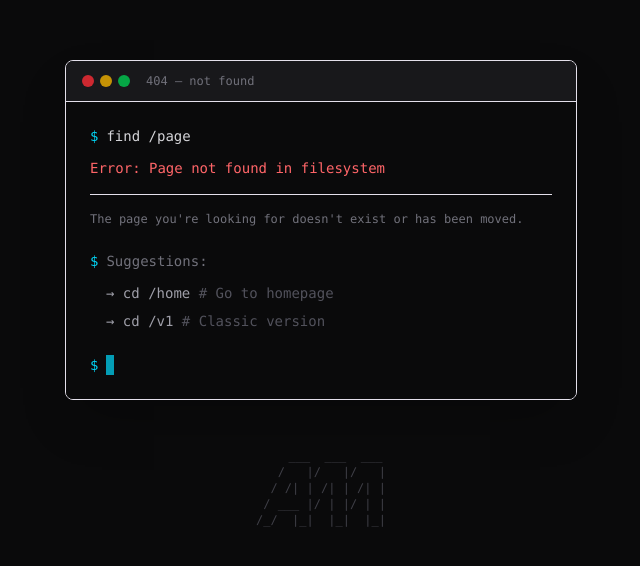
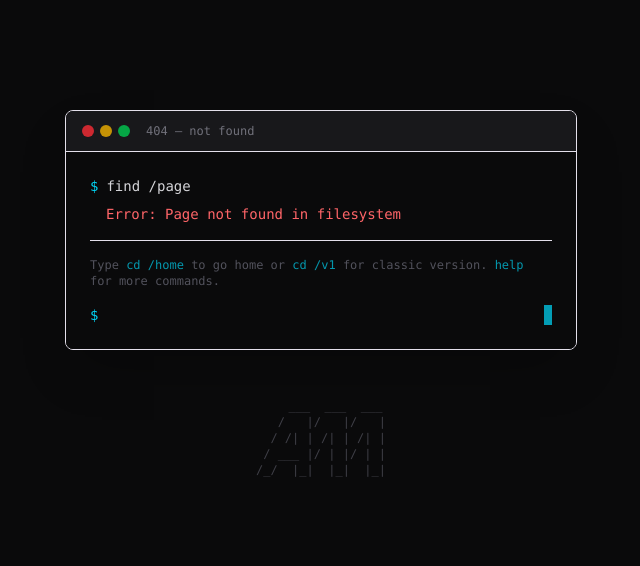
Before and after one commit to nabilelbajdi/nabil-portfolio, a React (Vite) app: page /v2 in a window 1280 px wide. Shown: the part 106-672 px from the top of the page, without its empty margins (319-959 px from the left). Built offline with nearby package versions, Linux system fonts and the light colour scheme; a web font is replaced by a local one.

Commit message:
Fix navbar logos to scroll to top, add interactive 404 terminal

```diff
--- a/src/components/NotFound.jsx
+++ b/src/components/NotFound.jsx
@@ -1,11 +1,73 @@
-import { Link } from 'react-router-dom';
+import { useState, useRef, useEffect } from 'react';
+import { useNavigate } from 'react-router-dom';
 
 /**
- * Custom 404 page with terminal aesthetic matching V2
+ * Custom 404 page with interactive terminal
  */
 export function NotFound() {
+  const [command, setCommand] = useState('');
+  const [history, setHistory] = useState([
+    { type: 'command', text: 'find /page' },
+    { type: 'error', text: 'Error: Page not found in filesystem' },
+  ]);
+  const inputRef = useRef(null);
+  const terminalRef = useRef(null);
+  const navigate = useNavigate();
+
+  // Focus input on mount and when clicking terminal
+  useEffect(() => {
+    inputRef.current?.focus();
+  }, []);
+
+  // Scroll to bottom when history changes
+  useEffect(() => {
+    if (terminalRef.current) {
+      terminalRef.current.scrollTop = terminalRef.current.scrollHeight;
+    }
+  }, [history]);
+
+  const handleCommand = (e) => {
+    e.preventDefault();
+    const cmd = command.trim().toLowerCase();
+
+    if (!cmd) return;
+
+    // Add command to history
+    const newHistory = [...history, { type: 'command', text: cmd }];
+
+    // Process command
+    if (cmd === 'cd /home' || cmd === 'cd ~' || cmd === 'cd /' || cmd === 'home') {
+      setHistory([...newHistory, { type: 'success', text: 'Navigating to home...' }]);
+      setTimeout(() => navigate('/'), 500);
+    } else if (cmd === 'cd /v1' || cmd === 'v1') {
+      setHistory([...newHistory, { type: 'success', text: 'Navigating to v1...' }]);
+      setTimeout(() => window.location.href = 'https://v1.nabilelbajdi.com', 500);
+    } else if (cmd === 'help' || cmd === '?') {
+      setHistory([...newHistory, {
+        type: 'help',
+        text: 'Available commands:\n  cd /home  - Go to homepage\n  cd /v1    - Classic portfolio\n  clear     - Clear terminal\n  help      - Show this message'
+      }]);
+    } else if (cmd === 'clear' || cmd === 'cls') {
+      setHistory([]);
+    } else if (cmd === 'ls') {
+      setHistory([...newHistory, { type: 'output', text: 'home/  v1/' }]);
+    } else if (cmd === 'pwd') {
+      setHistory([...newHistory, { type: 'output', text: '/404' }]);
+    } else {
+      setHistory([...newHistory, {
+        type: 'error',
+        text: `Command not found: ${cmd}. Type 'help' for available commands.`
+      }]);
+    }
+
+    setCommand('');
+  };
+
   return (
-    <div className="min-h-screen flex items-center justify-center bg-[#0a0a0b] text-white p-4">
+    <div
+      className="min-h-screen flex items-center justify-center bg-[#0a0a0b] text-white p-4"
+      onClick={() => inputRef.current?.focus()}
+    >
       <div className="max-w-lg w-full">
         {/* Terminal window */}
         <div className="rounded-lg border border-zinc-800 overflow-hidden shadow-2xl">
@@ -20,46 +82,59 @@ export function NotFound() {
           </div>
 
           {/* Terminal content */}
-          <div className="bg-[#0a0a0b] p-6 font-mono text-sm">
-            <div className="space-y-3">
+          <div
+            ref={terminalRef}
+            className="bg-[#0a0a0b] p-6 font-mono text-sm max-h-80 overflow-y-auto"
+          >
+            <div className="space-y-2">
+              {/* Command history */}
+              {history.map((item, i) => (
+                <div key={i}>
+                  {item.type === 'command' && (
                     <div className="flex">
                       <span className="text-cyan-400 mr-2">$</span>
-                <span className="text-zinc-300">find /page</span>
+                      <span className="text-zinc-300">{item.text}</span>
                     </div>
+                  )}
+                  {item.type === 'error' && (
+                    <div className="text-red-400 pl-4">{item.text}</div>
+                  )}
+                  {item.type === 'success' && (
+                    <div className="text-green-400 pl-4">{item.text}</div>
+                  )}
+                  {item.type === 'output' && (
+                    <div className="text-zinc-400 pl-4">{item.text}</div>
+                  )}
+                  {item.type === 'help' && (
+                    <pre className="text-zinc-400 pl-4 whitespace-pre-wrap">{item.text}</pre>
+                  )}
+                </div>
+              ))}
 
-              <div className="text-red-400">
-                Error: Page not found in filesystem
+              {/* Hint after initial error */}
+              {history.length === 2 && (
+                <div className="text-zinc-600 text-xs mt-4 pt-4 border-t border-zinc-800">
+                  Type <span className="text-cyan-400/70">cd /home</span> to go home or{' '}
+                  <span className="text-cyan-400/70">cd /v1</span> for classic version.{' '}
+                  <span className="text-cyan-400/70">help</span> for more commands.
                 </div>
+              )}
 
-              <div className="text-zinc-500 text-xs mt-4 pt-4 border-t border-zinc-800">
-                The page you're looking for doesn't exist or has been moved.
-              </div>
-
-              <div className="flex gap-2 mt-6">
-                <span className="text-cyan-400">$</span>
-                <span className="text-zinc-500">Suggestions:</span>
-              </div>
-
-              <div className="pl-4 space-y-2 text-zinc-400">
-                <Link
-                  to="/"
-                  className="block hover:text-cyan-400 transition-colors"
-                >
-                  → cd /home <span className="text-zinc-600"># Go to homepage</span>
-                </Link>
-                <a
-                  href="https://v1.nabilelbajdi.com"
-                  className="block hover:text-cyan-400 transition-colors"
-                >
-                  → cd /v1 <span className="text-zinc-600"># Classic version</span>
-                </a>
-              </div>
-
-              {/* Blinking cursor */}
-              <div className="flex mt-6">
+              {/* Input line */}
+              <form onSubmit={handleCommand} className="flex items-center mt-4">
                 <span className="text-cyan-400 mr-2">$</span>
+                <input
+                  ref={inputRef}
+                  type="text"
+                  value={command}
+                  onChange={(e) => setCommand(e.target.value)}
+                  className="flex-1 bg-transparent text-zinc-300 outline-none caret-cyan-400"
+                  placeholder=""
+                  autoComplete="off"
+                  spellCheck="false"
+                />
                 <span className="w-2 h-5 bg-cyan-400 animate-pulse" />
-              </div>
+              </form>
             </div>
           </div>
         </div>
--- a/src/components/layout/MainNav.jsx
+++ b/src/components/layout/MainNav.jsx
@@ -80,8 +80,15 @@ export function MainNav() {
         )}
       >
         <div className="container mx-auto flex items-center justify-between">
-          {/* Logo */}
-          <a href="#home" className="flex items-center">
+          {/* Logo - scroll to top */}
+          <a
+            href="#"
+            onClick={(e) => {
+              e.preventDefault();
+              window.scrollTo({ top: 0, behavior: 'smooth' });
+            }}
+            className="flex items-center"
+          >
             <img
               src="/assets/images/logo.png"
               alt="Nabil El Bajdi"
--- a/src/v2/components/layout/Header.jsx
+++ b/src/v2/components/layout/Header.jsx
@@ -1,5 +1,4 @@
 import { useState, useEffect } from 'react';
-import { Link } from 'react-router-dom';
 import { motion, useScroll } from 'framer-motion';
 import { useV2Theme } from '../../context/V2ThemeProvider';
 import { MobileMenu } from '../ui/MobileMenu';
@@ -49,8 +48,12 @@ export function Header({ onOpenCommandPalette }) {
         }`}
       >
         <div className="max-w-6xl mx-auto px-6 flex items-center justify-between">
-          <Link
-            to="/v2"
+          <a
+            href="#"
+            onClick={(e) => {
+              e.preventDefault();
+              window.scrollTo({ top: 0, behavior: 'smooth' });
+            }}
             className="flex items-center gap-2 group"
           >
             <div className="w-8 h-8 rounded-lg bg-[var(--v2-accent)] flex items-center justify-center text-[var(--v2-bg-primary)] font-bold text-sm">
@@ -59,7 +62,7 @@ export function Header({ onOpenCommandPalette }) {
             <span className="font-semibold text-[var(--v2-text-primary)] group-hover:text-[var(--v2-accent)] transition-colors hidden sm:block">
               nabil.dev
             </span>
-          </Link>
+          </a>
 
           <nav className="hidden md:flex items-center gap-1">
             {NAV_ITEMS.map((item) => (
```
Lines whose indentation alone changed are shown as unchanged.
